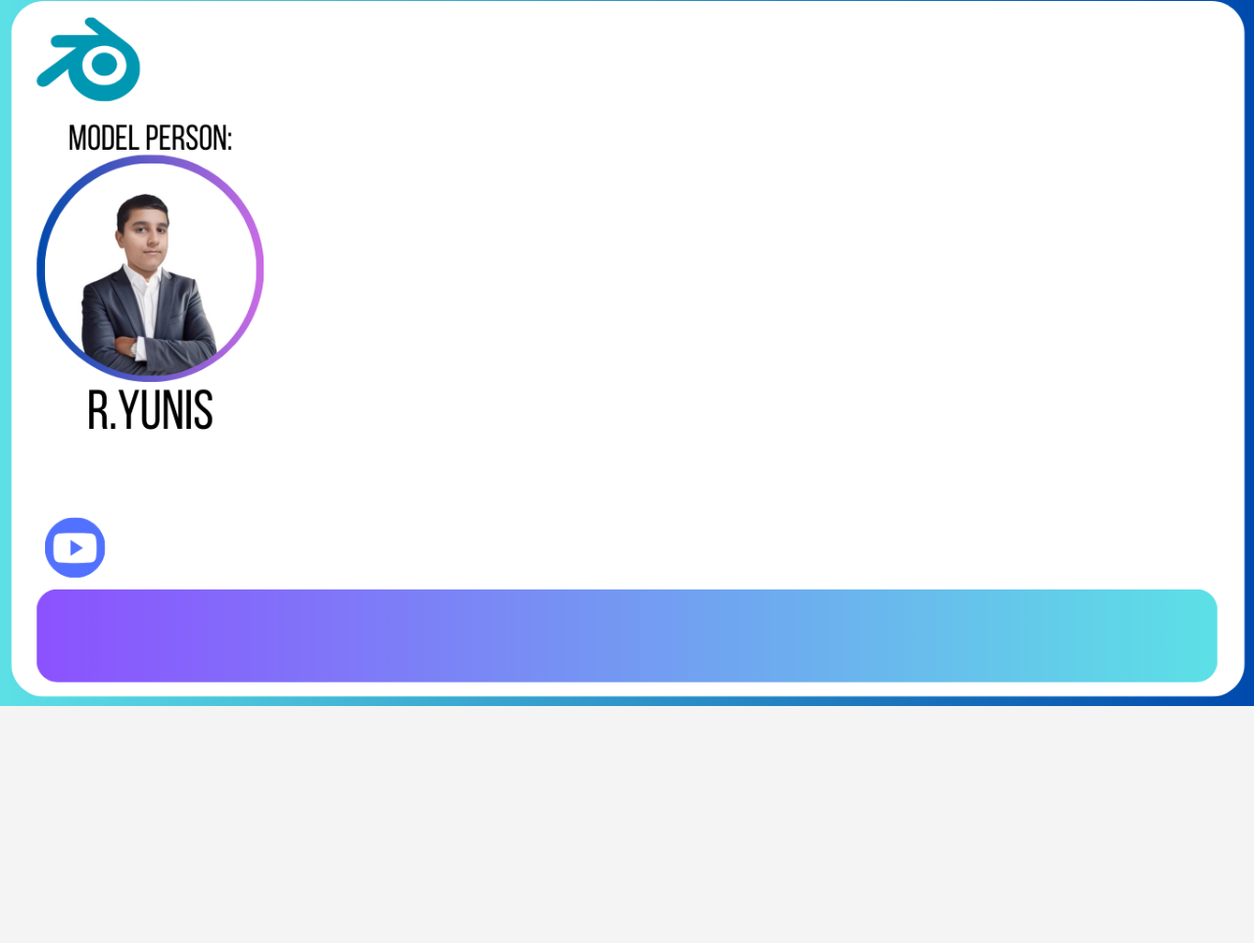
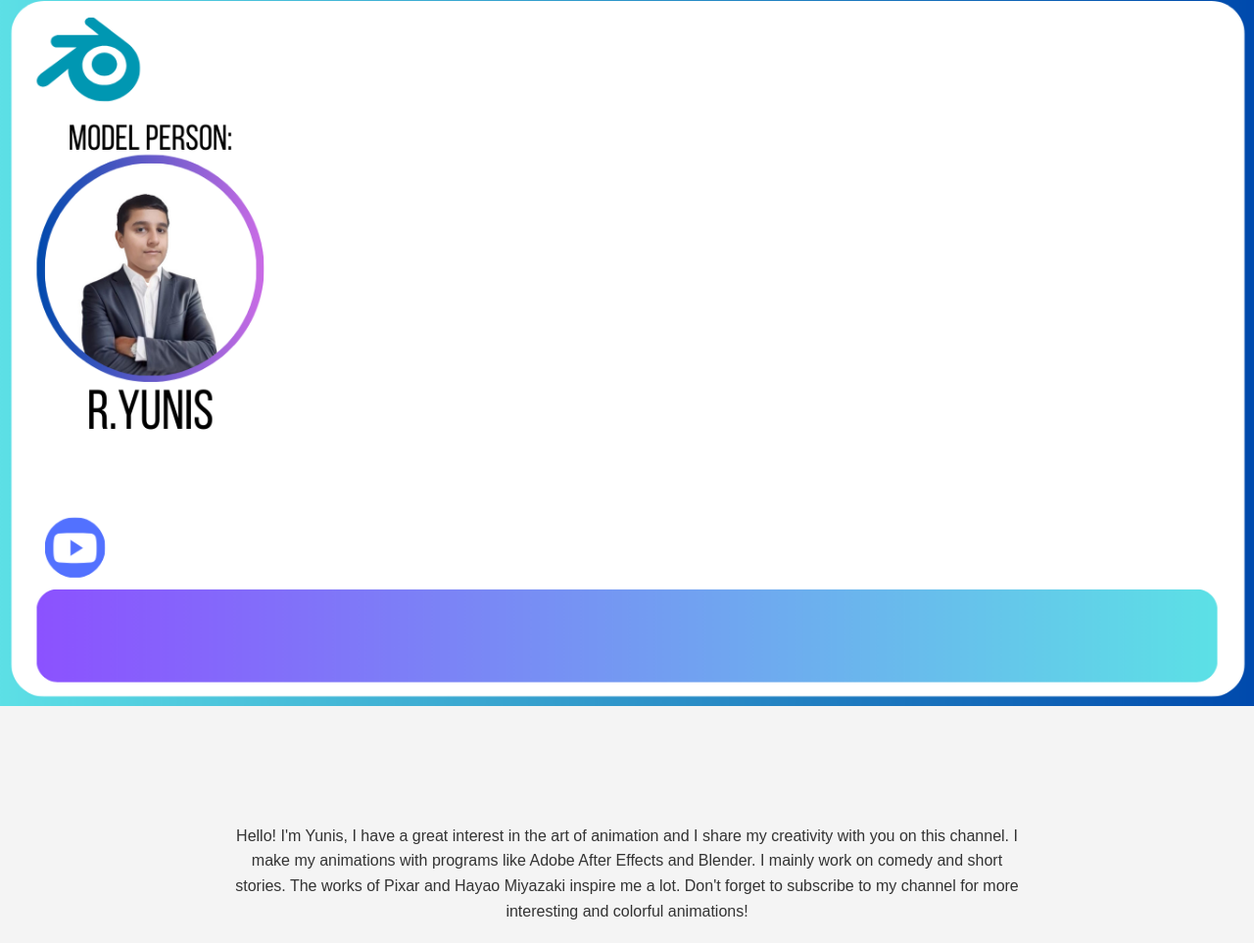
Before and after one commit to 3DmodelshopYunis/Test-Model-1, a plain HTML site: page index.html in a window 1280 px wide. Shown: the part 3717-4680 px from the top of the page at 98% size. Before the commit the page ends 4438 px from the top, so only its background shows below. Drawn offline with Linux system fonts and the light colour scheme.

Commit message:
Update index.html

```diff
--- a/index.html
+++ b/index.html
@@ -165,6 +165,18 @@
       height: auto;
       display: block;
     }
+
+    /* Footer */
+    .footer {
+      margin: 120px auto 0;
+      width: 80%;
+      max-width: 800px;
+      text-align: center;
+      font-size: 16px;
+      line-height: 1.6;
+      color: #333;
+      padding-bottom: 20px;
+    }
   </style>
 </head>
 <body>
@@ -190,15 +202,9 @@
     <img src="6.png" alt="Image 6">
   </div>
 
-  <!-- Modal Pəncərə -->
-  <div id="modal" class="modal">
-    <div class="modal-content">
-      <button class="close-btn" id="closeModalBtn">X</button>
-      <h3>Giriş</h3>
-      <input type="email" id="emailInput" placeholder="Gmail">
-      <input type="password" id="passwordInput" placeholder="Parol">
-      <button class="submit disabled" id="submitBtn" disabled>Submit</button>
-    </div>
+  <!-- Footer -->
+  <div class="footer">
+    Hello! I'm Yunis, I have a great interest in the art of animation and I share my creativity with you on this channel. I make my animations with programs like Adobe After Effects and Blender. I mainly work on comedy and short stories. The works of Pixar and Hayao Miyazaki inspire me a lot. Don't forget to subscribe to my channel for more interesting and colorful animations!
   </div>
 
   <script>
```
